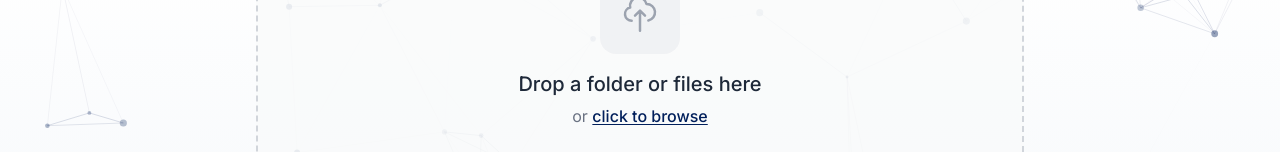
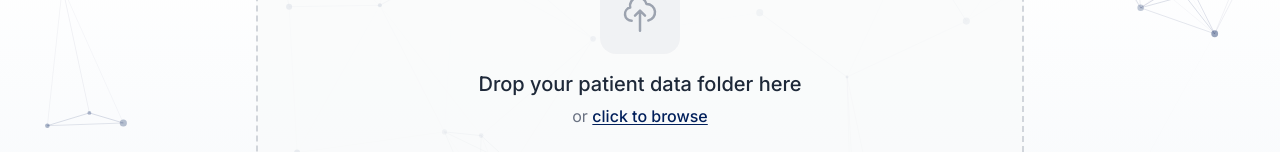
Before and after one commit to brandonbach44-sudo/Neurogate-Protocol, a React (Vite) app: page /tool in a window 1280 px wide. Shown: the part 411-563 px from the top of the page. Built offline with nearby package versions, Linux system fonts and the light colour scheme.

Commit message:
revert: folder picker on click, drag-and-drop for individual files

```diff
--- a/src/components/FileDropZone.tsx
+++ b/src/components/FileDropZone.tsx
@@ -150,7 +150,7 @@ export default function FileDropZone({ onFilesScanned }: FileDropZoneProps) {
             </div>
             <div>
               <p className="text-xl font-medium text-gray-800">
-                {isDragging ? 'Release to upload' : 'Drop a folder or files here'}
+                {isDragging ? 'Release to upload' : 'Drop your patient data folder here'}
               </p>
               <p className="mt-1.5 text-gray-500">
                 or{' '}
@@ -186,13 +186,13 @@ export default function FileDropZone({ onFilesScanned }: FileDropZoneProps) {
         )}
       </div>
 
-      {/* File picker - shows all files; drag-and-drop handles full folder ingestion */}
+      {/* Folder picker; drag-and-drop handles individual files */}
       <input
         ref={inputRef}
         type="file"
         className="hidden"
-        multiple
         onChange={handleInputChange}
+        {...({ webkitdirectory: '', directory: '' } as any)}
       />
     </div>
   );
```
